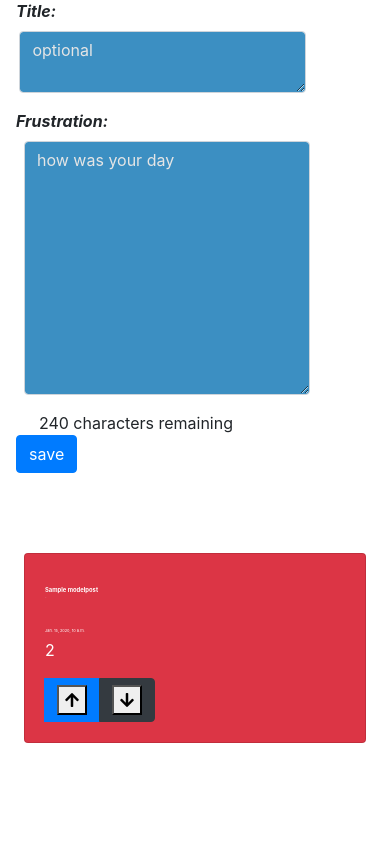
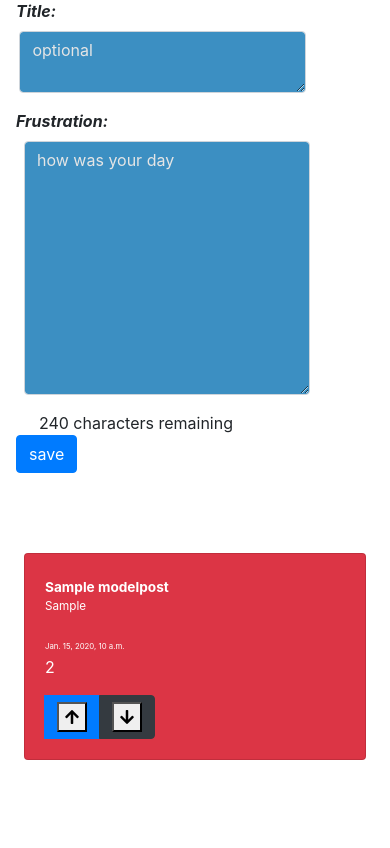
Before and after one commit to nh916/wallsof-public, a Django app: page / in a window 390 px wide. Shown: the part 93-941 px from the top of the page. Before the commit the page ends 836 px from the top, so only its background shows below. Run offline with Django 3.2, Linux system fonts and the light colour scheme; tables that the repository leaves empty hold one stand-in row (values such as "Sample post"); some libraries are stand-ins or nearby versions; some web fonts are replaced.

Commit message:
fixed phones

```diff
--- a/templates/Base_All.html
+++ b/templates/Base_All.html
@@ -228,18 +228,16 @@
             /*320px*/
             /* smartphones, iPhone, portrait 480x320 phones */
             .date-it {
-                font-size: 1vw;
+                font-size: 2vw;
             }
 
             .posting {
-                font-size: 0.1vw;
+                font-size: 3vw;
             }
 
             .title-it {
-                font-size: 1.5vw;
+                font-size: 3.5vw;
             }
-
-
         }
 
         /*481px*/
```
